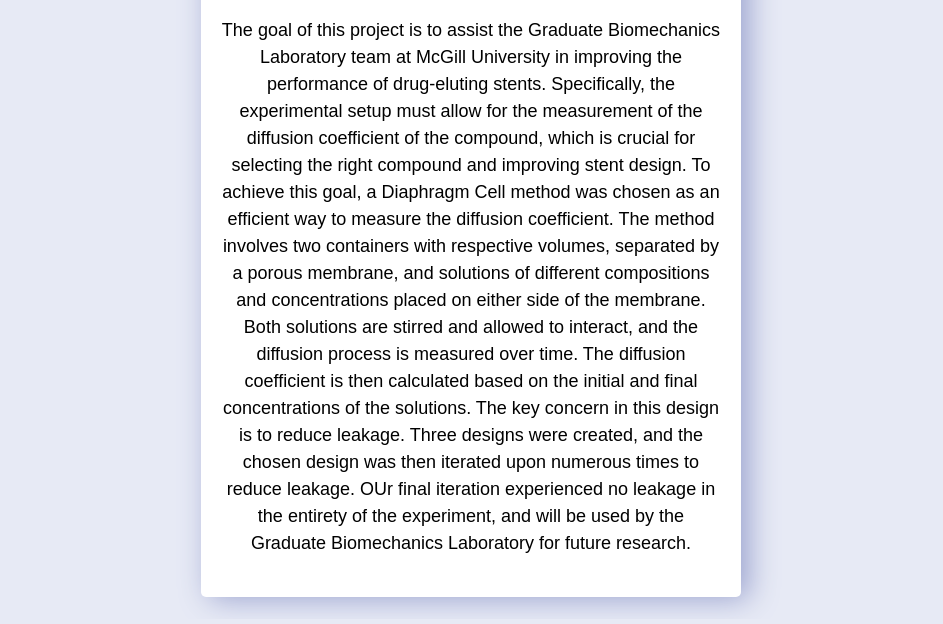
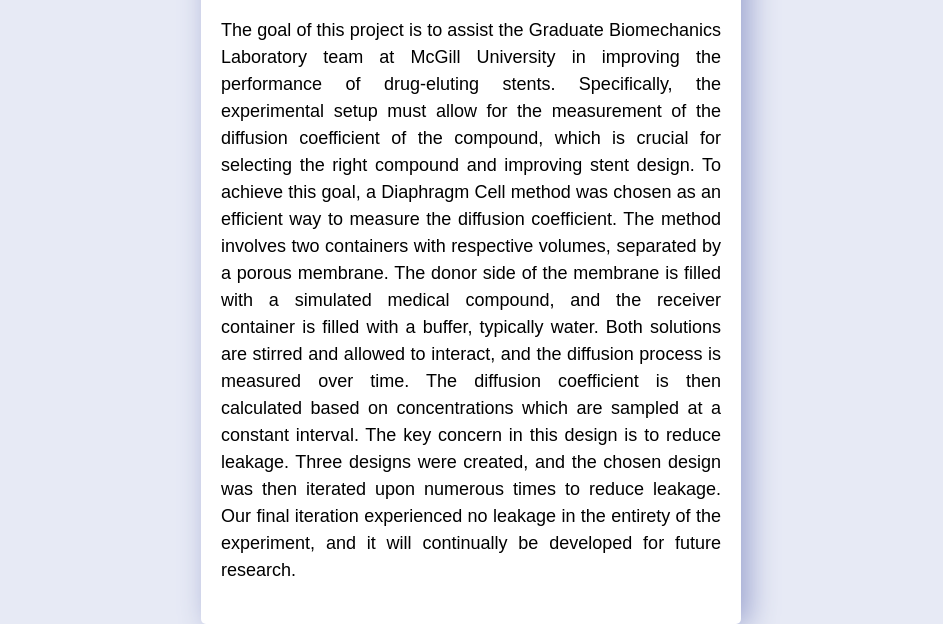
Before and after one commit to arikaufman/capstone.github.io, a plain HTML site: page index.html in a window 1280 px wide. Shown: the part 181-805 px from the top of the page, without its empty margins (169-1112 px from the left). Drawn offline with nearby package versions, Linux system fonts and the light colour scheme.

Commit message:
current state

```diff
--- a/index.html
+++ b/index.html
@@ -2,6 +2,7 @@
 <html>
 <head>
 	<link rel="stylesheet" href="https://fonts.googleapis.com/css2?family=Material+Symbols+Outlined:opsz,wght,FILL,GRAD@48,400,0,0" />
+	<link rel="icon" href="iteration1.PNG">
 	<title>Group 20 Abstract</title>
 	<style>
 		body {
@@ -53,6 +54,8 @@
 			font-size: 18px;
 			line-height: 1.5;
 			margin-bottom: 20px;
+			text-align: justify;
+  			text-justify: inter-word;
 		}
 	</style>
 </head>
@@ -67,12 +70,12 @@
 				 measurement of the diffusion coefficient of the compound, which is crucial for selecting the right compound and improving stent design.
 
 				To achieve this goal, a Diaphragm Cell method was chosen as an efficient way to measure the diffusion coefficient.
-				The method involves two containers with respective volumes, separated by a porous membrane, and solutions of different compositions and concentrations
-				placed on either side of the membrane. Both solutions are stirred and allowed to interact, and the diffusion process is measured over time.
-				The diffusion coefficient is then calculated based on the initial and final concentrations of the solutions.
+				The method involves two containers with respective volumes, separated by a porous membrane. The donor side of the membrane is filled with a simulated
+				medical compound, and the receiver container is filled with a buffer, typically water. Both solutions are stirred and allowed to interact, and the diffusion process is measured over time.
+				The diffusion coefficient is then calculated based on concentrations which are sampled at a constant interval.
 
 				The key concern in this design is to reduce leakage. Three designs were created, and the chosen design was then iterated upon numerous times to reduce leakage.
-				OUr final iteration experienced no leakage in the entirety of the experiment, and will be used by the Graduate Biomechanics Laboratory for future research.
+				Our final iteration experienced no leakage in the entirety of the experiment, and it will continually be developed for future research.
 			</p>
 		</div>
 	</div>
```
